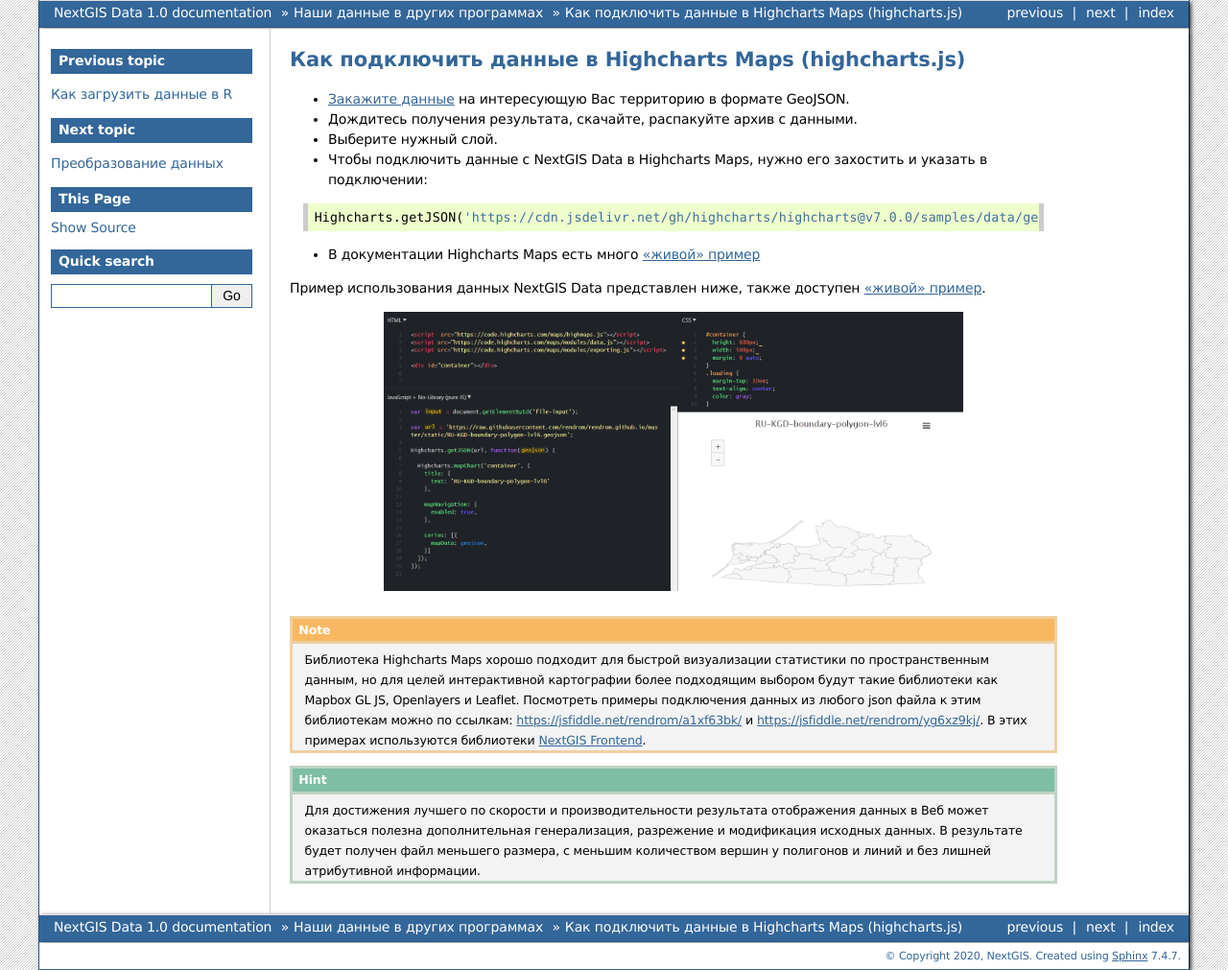
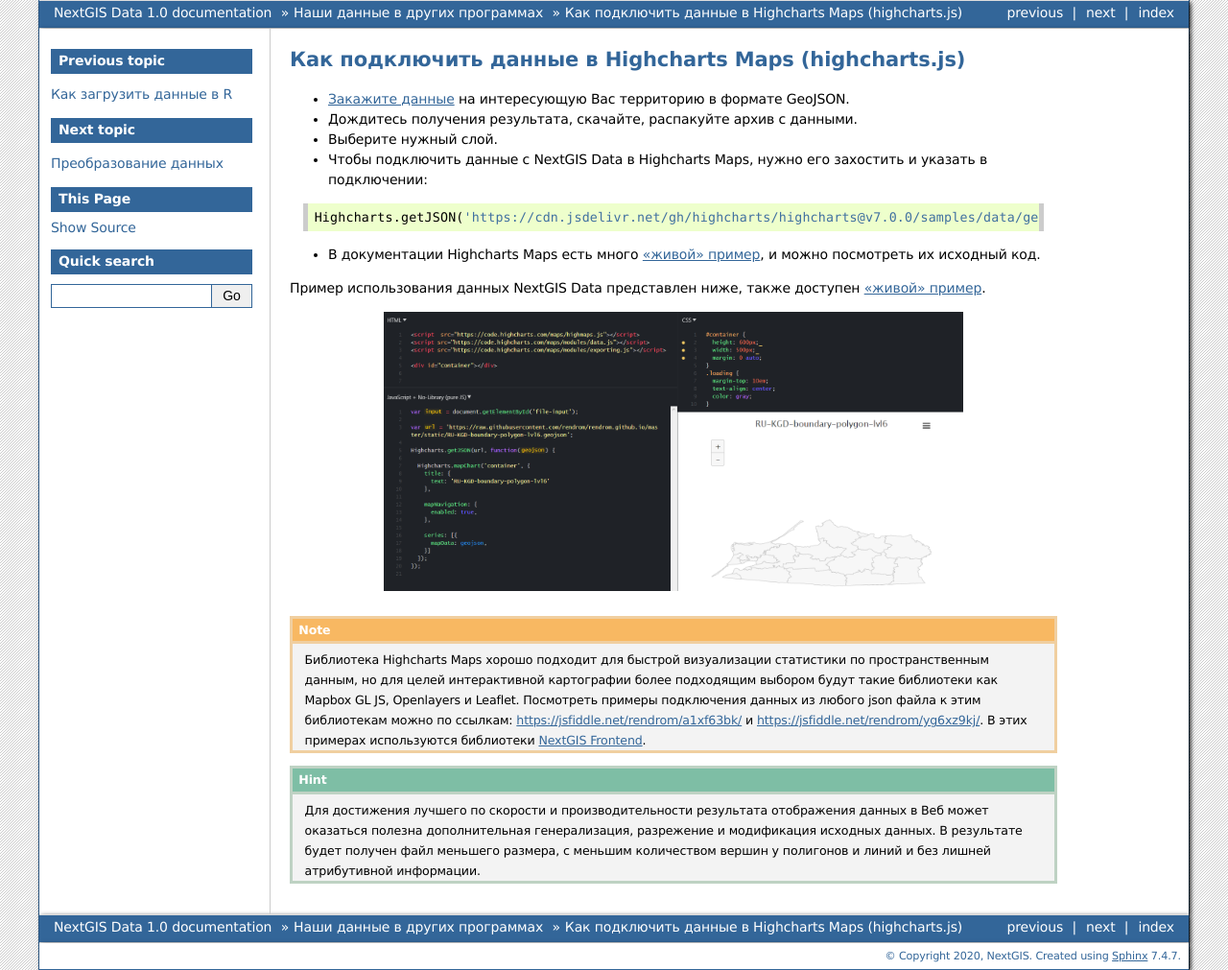
Before and after one commit to nextgis/docs_data, a Sphinx documentation site: the page built from source/highcharts.rst, in a window 1280 px wide. Shown: the whole page at 96% size. Built offline with Sphinx 7.4.7, drawn with Linux system fonts in a browser that asks for light colours; formulas are drawn with MathJax 3; pages that are not in the unit, such as notebooks, are missing from menus.

Commit message:
Update highcharts.rst

```diff
--- a/source/highcharts.rst
+++ b/source/highcharts.rst
@@ -12,12 +12,11 @@
 
    Highcharts.getJSON('https://cdn.jsdelivr.net/gh/highcharts/highcharts@v7.0.0/samples/data/germany.geo.json', function (geojson)
 
-* В документации Highcharts Maps есть много |location_link|
+* В документации Highcharts Maps есть много |location_link|, и можно посмотреть их исходный код.
 
 .. |location_link| raw:: html
 
    <a href="https://www.highcharts.com/demo/maps/geojson" target="_blank">примеров использования данных</a>
-   , и можно посмотреть их исходный код.
 
 Пример использования данных NextGIS Data представлен ниже, также доступен |location_link|.
 
```
